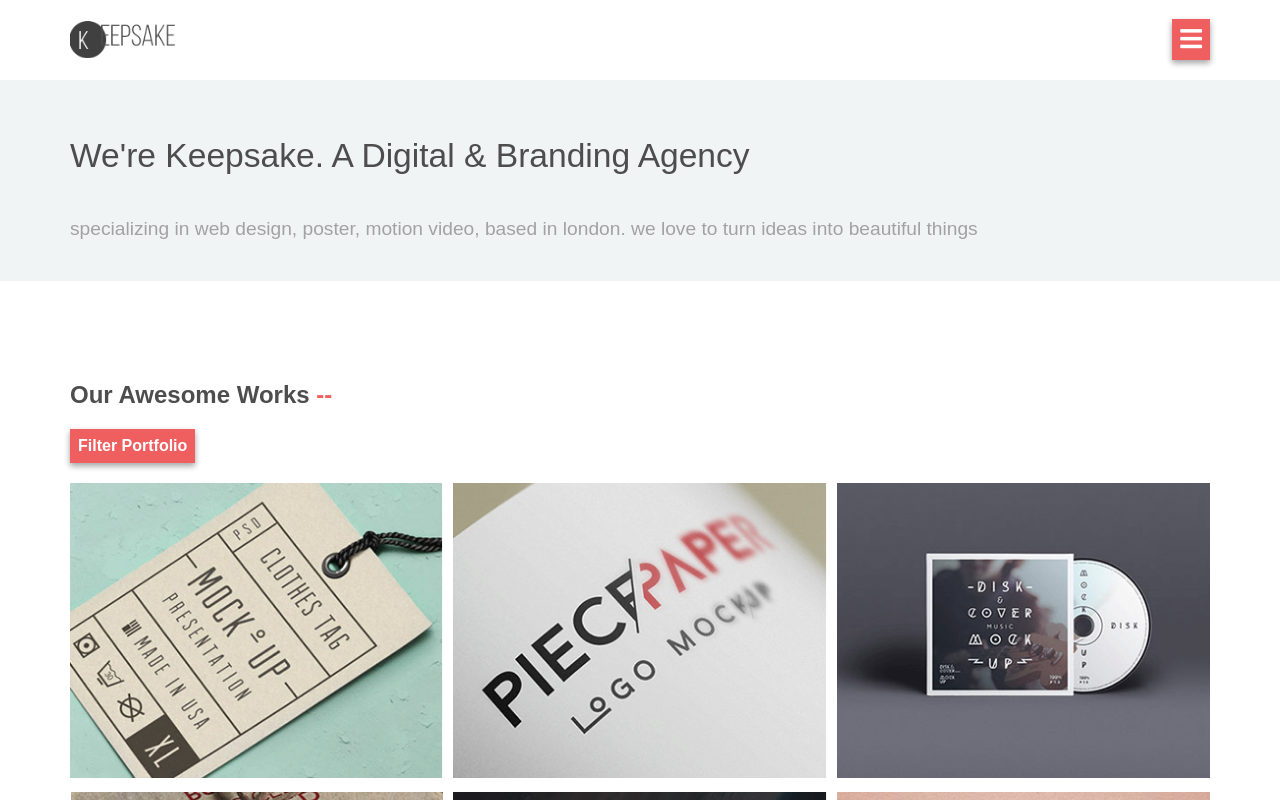
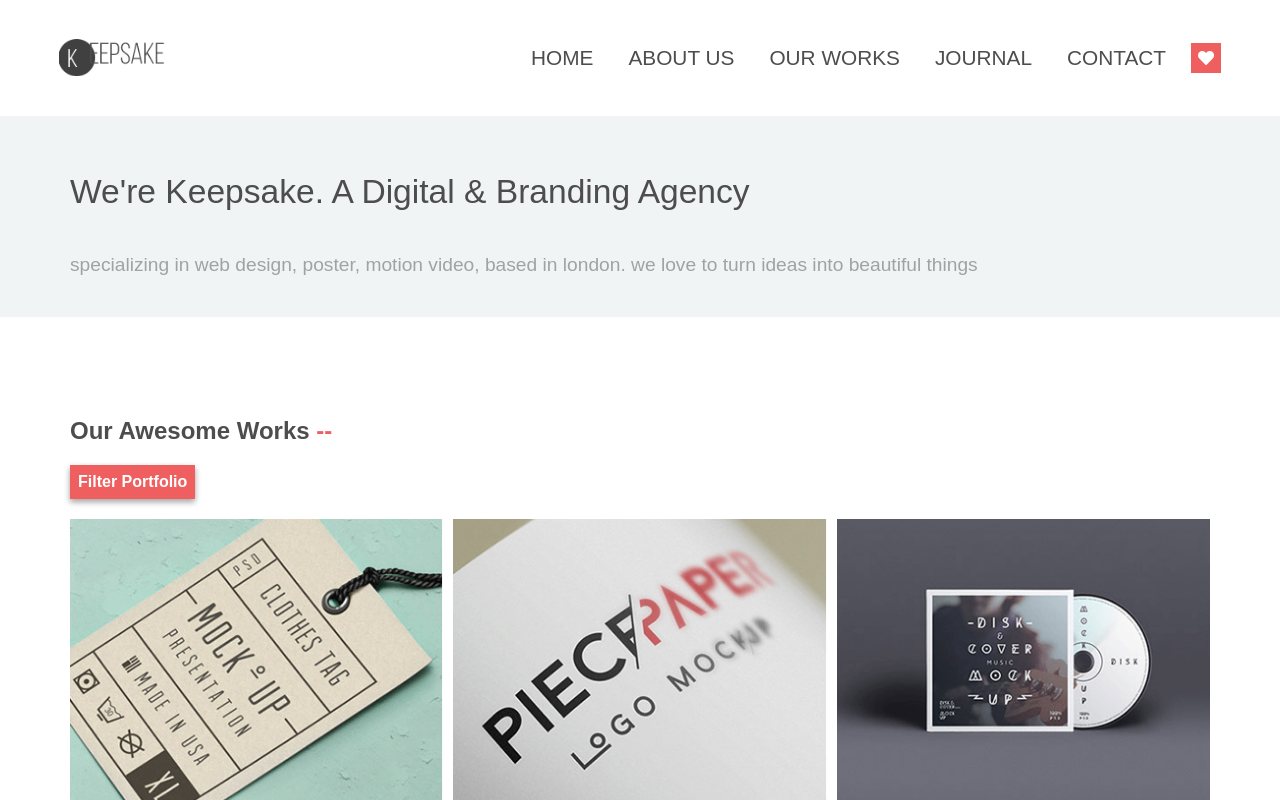
Before and after one commit to xmtrinidad/Keepsake-PSD, an Angular app: page / in a window 1280 px wide. Shown: the top 800 px of the page. Built offline with nearby package versions, Linux system fonts and the light colour scheme.

Commit message:
Added desktop/mobile styles for nav and header

```diff
--- a/src/app/app.component.html
+++ b/src/app/app.component.html
@@ -1,10 +1,11 @@
-<header class="container Header">
+<div (window:resize)="onResize($event)" class="HeaderNav container">
+  <header class="Header">
     <h1 class="Header__logo"><a href="#" class="logo--link">Keepsake Logo</a></h1>
     <button (click)="onMobileMenuClick()" type="button" class="Header__ham red-btn">
       <i class="fas fa-bars fa-2x"></i>
     </button>
   </header>
-<nav *ngIf="mobileNavActive" class="container Nav">
+  <nav *ngIf="mobileNavActive" class="Nav">
     <ul class="Nav__list">
       <li *ngFor="let navItem of navItems" class="Nav__list-item"><a href="#">{{navItem}}</a></li>
     </ul>
@@ -12,6 +13,7 @@
       <i class="fas fa-heart"></i>
     </a>
   </nav>
+</div>
 
 
 <app-intro></app-intro>
--- a/src/app/app.component.scss
+++ b/src/app/app.component.scss
@@ -15,6 +15,7 @@
 .Nav {
   padding-bottom: 20px;
   .Nav__list-item {
+    color: #4d4d4d;
     padding: 10px 3px;
     margin: 7px 0;
     font-size: 1.2rem;
@@ -57,3 +58,28 @@ section {
     }
   }
 }
+
+@media (min-width: 768px) {
+  .HeaderNav {
+    display: flex;
+    align-items: center;
+    justify-content: space-between;
+    padding: 18px 4px;
+  }
+  .Header__ham {
+    display: none;
+  }
+  .Nav {
+    display: flex;
+    align-items: center;
+    padding-bottom: 0;
+  }
+  .Nav__list {
+    display: flex;
+    .Nav__list-item {
+      margin-right: 15px;
+      padding: 3px 10px;
+      font-size: 1.3rem;
+    }
+  }
+}
--- a/src/app/app.component.ts
+++ b/src/app/app.component.ts
@@ -1,11 +1,10 @@
-import { Component } from '@angular/core';
-
+import {Component, OnInit} from '@angular/core';
 @Component({
   selector: 'app-root',
   templateUrl: './app.component.html',
   styleUrls: ['./app.component.scss']
 })
-export class AppComponent {
+export class AppComponent implements OnInit {
   mobileNavActive = false;
   navItems = ['HOME', 'ABOUT US', 'OUR WORKS', 'JOURNAL', 'CONTACT'];
   socialIcons: {icon: string, color: string}[] = [
@@ -27,7 +26,22 @@ export class AppComponent {
     },
   ];
 
+  ngOnInit() {
+    if (window.innerWidth >= 768) {
+      this.mobileNavActive = true;
+    }
+  }
+
   onMobileMenuClick() {
     this.mobileNavActive = this.mobileNavActive !== true;
   }
+  onResize(event) {
+    const isBreakPoint = event.target.innerWidth >= 768;
+    if (this.mobileNavActive && !isBreakPoint) {
+      return;
+    }
+    this.mobileNavActive = event.target.innerWidth >= 768;
+  }
+
+
 }
```
Lines whose indentation alone changed are shown as unchanged.
